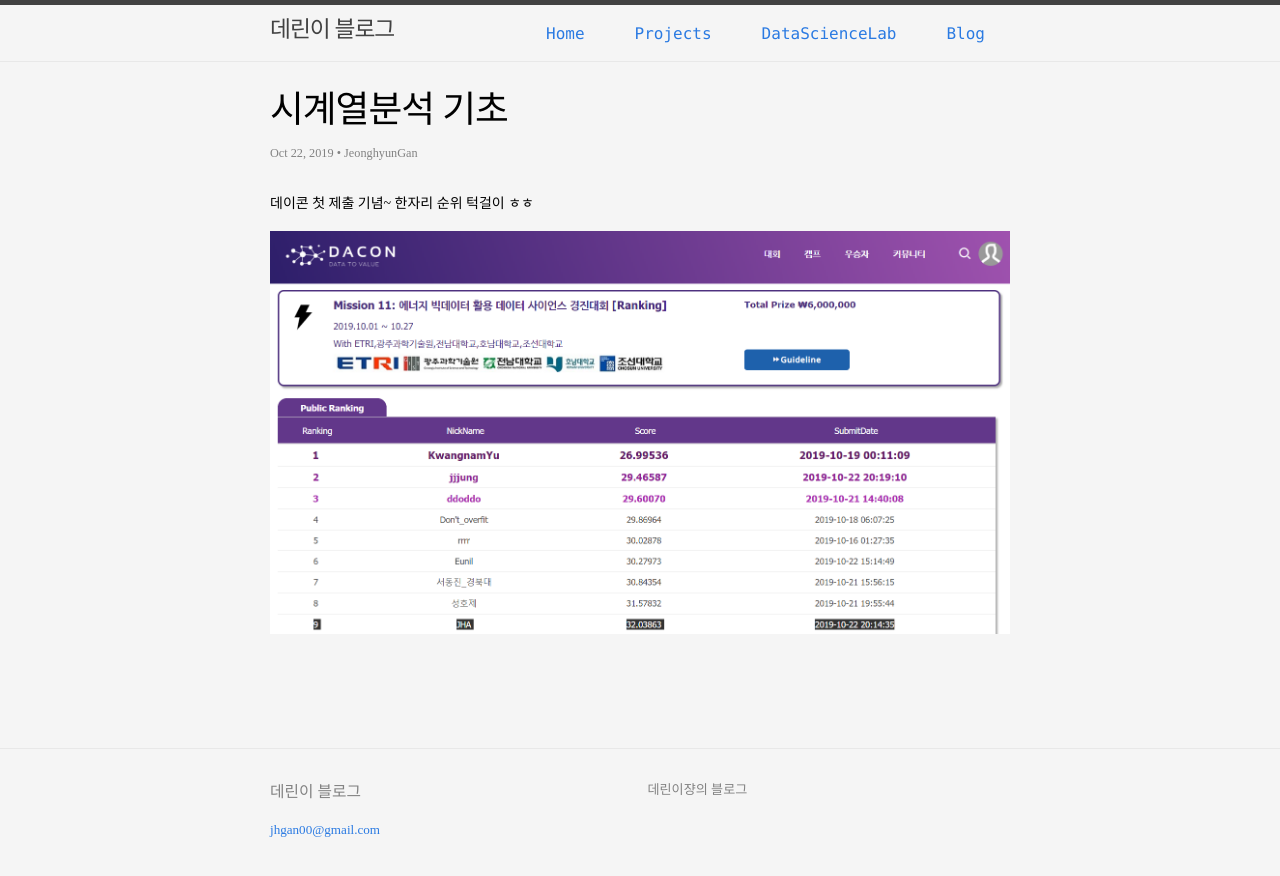
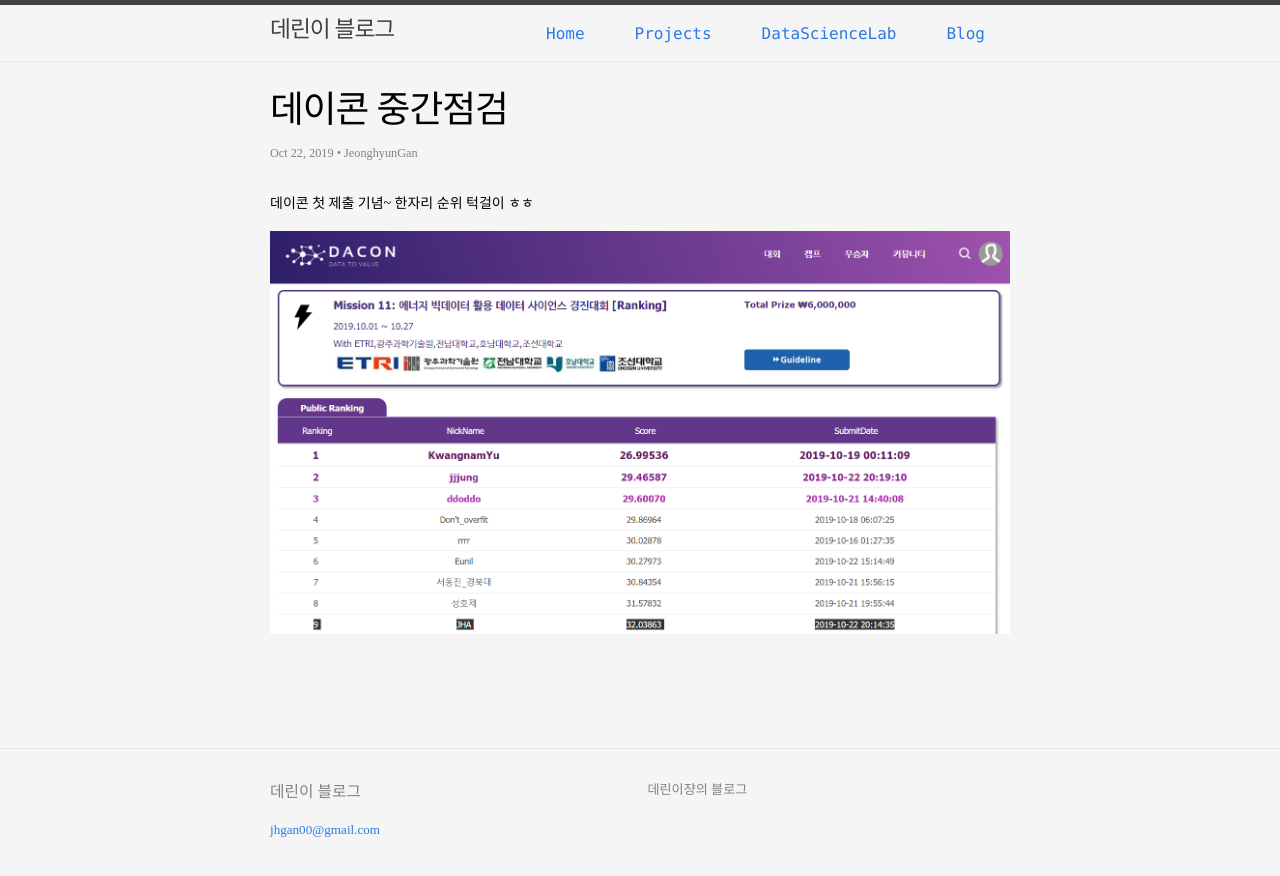
Before and after one commit to yonseidslab/yonseidslab.github.io, a Jekyll site: the page built from _posts/2019-10-22-DaconFirstSubmission.md, in a window 1280 px wide. Shown: the top 876 px of the page. Built offline with Jekyll 4.4.1, drawn with Linux system fonts in a browser that asks for light colours.

Commit message:
'제목수정'

```diff
--- a/_posts/2019-10-22-DaconFirstSubmission.md
+++ b/_posts/2019-10-22-DaconFirstSubmission.md
@@ -1,6 +1,6 @@
 ---
 layout: post
-title: "시계열분석 기초"
+title: "데이콘 중간점검"
 author: "JeonghyunGan"
 categories: [DataScienceLab, Dacon2019, Blog]
 use_math: true
```
